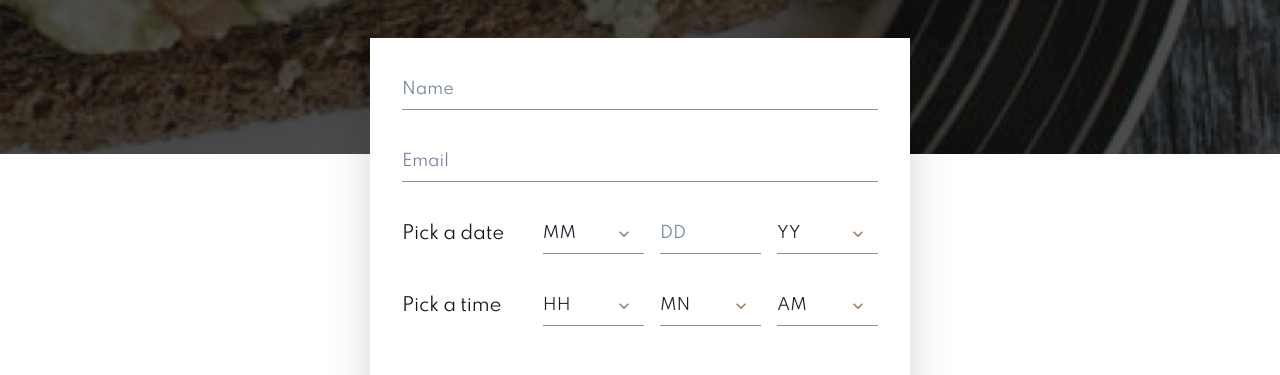
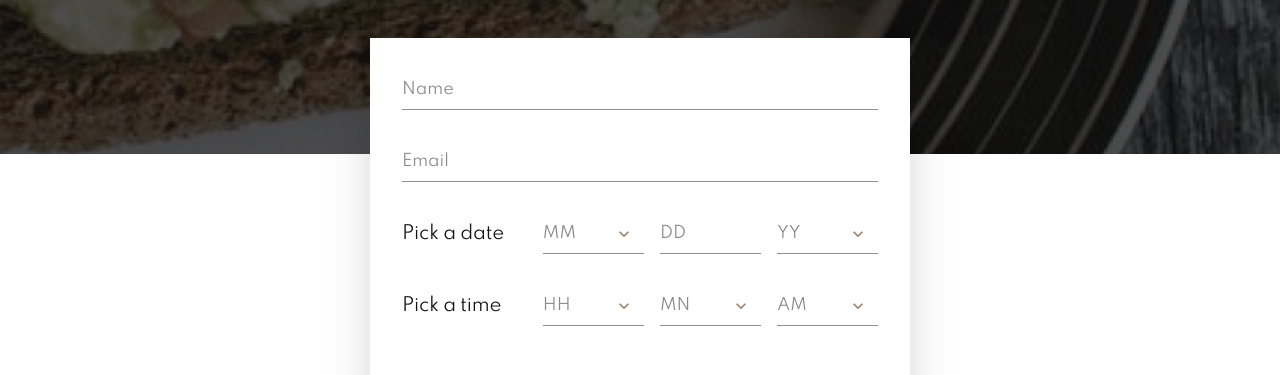
Before and after one commit to 0xShynn/frontendmentor-dine-restaurant-website, a Next.js app: page /booking in a window 1280 px wide. Shown: the part 404-779 px from the top of the page. Built offline with nearby package versions, Linux system fonts and the light colour scheme.

Commit message:
added: input/select text colors on form

```diff
--- a/components/bookingForm/CustomInput.js
+++ b/components/bookingForm/CustomInput.js
@@ -18,7 +18,7 @@ const CustomInput = (props) => {
         <Input
           id={id}
           placeholder={placeholder}
-          _placeholder={{ color: 'gray.500' }}
+          _placeholder={{ color: 'secondary.inputgray' }}
           bg="white"
           color="primary.codgray"
           fontSize="md"
--- a/components/bookingForm/CustomSelect.js
+++ b/components/bookingForm/CustomSelect.js
@@ -10,6 +10,7 @@ const CustomSelect = (props) => {
       <Select
         placeholder={placeholder}
         variant="flushed"
+        color="secondary.inputgray"
         iconColor="primary.beaver"
         borderBottomColor="secondary.flushedgray"
         id={id}
--- a/theme/colors.js
+++ b/theme/colors.js
@@ -9,6 +9,7 @@ const colors = {
     shuttlegray: 'hsl(217, 14%, 42%)',
     dinegray: '#181818',
     flushedgray: '#8E8E8E',
+    inputgray: '#888888',
   },
 };
 
```
